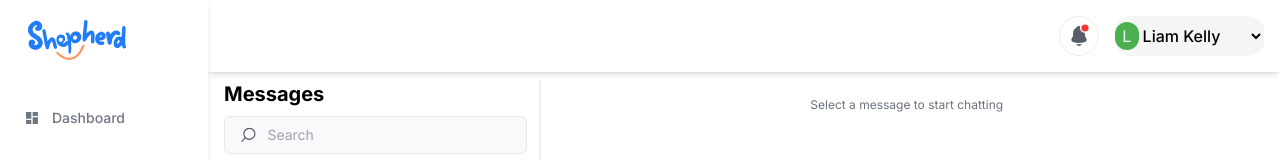
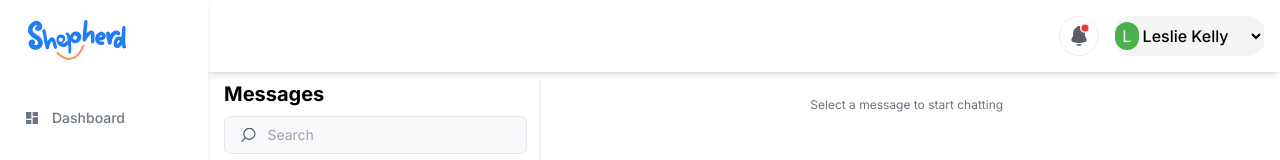
Before and after one commit to Ibinola/shepherd, a React (Create React App) app: page /messages in a window 1280 px wide. Shown: the top 160 px of the page. Built offline with nearby package versions, Linux system fonts and the light colour scheme.

Commit message:
Changed name "Leslie"

```diff
--- a/src/components/Navbar.jsx
+++ b/src/components/Navbar.jsx
@@ -64,7 +64,7 @@ const Navbar = ({ toggleSidebar }) => {
                 className="focus:outline-0 w-full max-w-xs bg-[#F4F5F5] cursor-pointer font-[500] text-black  hover:bg-gray-200 "
                 onChange={handleSelectChange}
               >
-                <option className="hover:bg-gray-200">Liam Kelly</option>
+                <option className="hover:bg-gray-200">Leslie Kelly</option>
                 <option className="flex items-center justify-center text-black bg-white cursor-pointer hover:bg-gray-200">
                   Settings &#9881;
                 </option>
```
